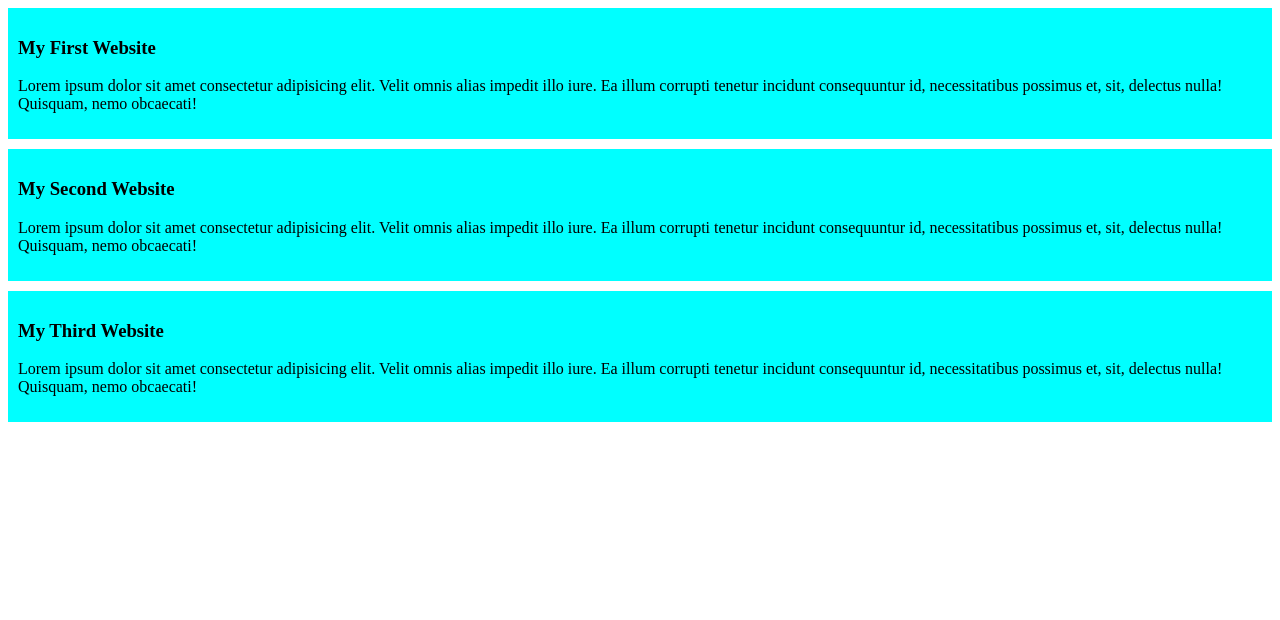
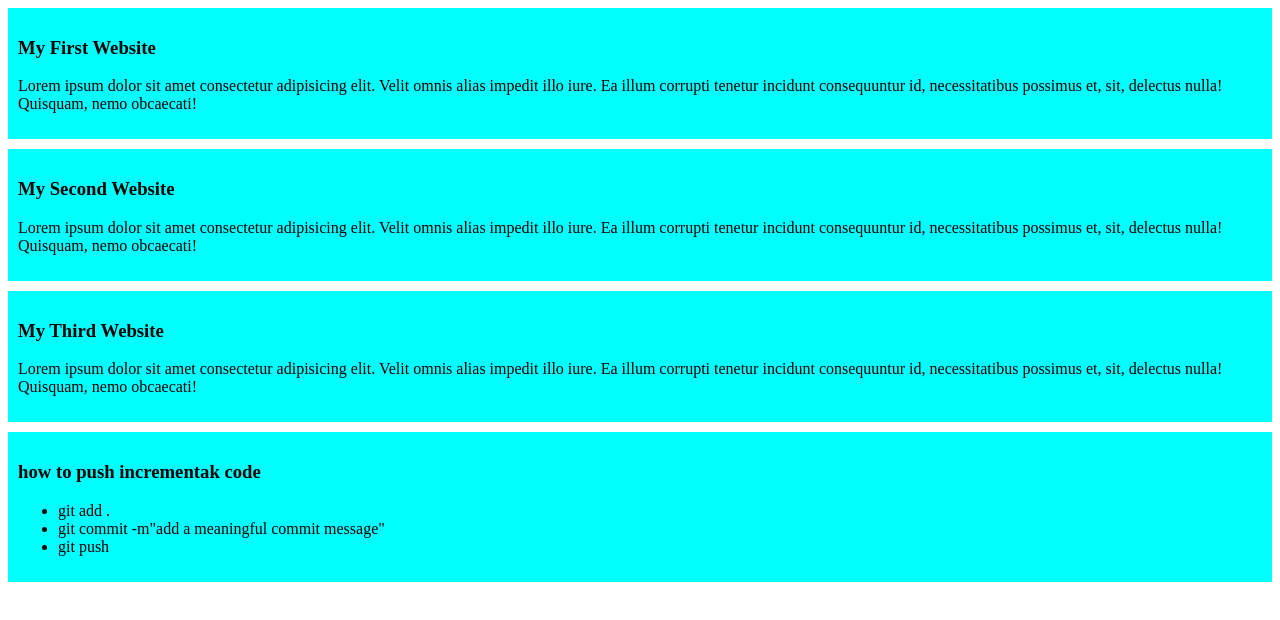
Before and after one commit to Jollypru/my-first-github-repo, a plain HTML site: page index.html in a window 1280 px wide. Drawn offline with Linux system fonts and the light colour scheme.

Commit message:
added a list to push code

```diff
--- a/index.html
+++ b/index.html
@@ -19,5 +19,13 @@
         <h3>My Third Website</h3>
         <p>Lorem ipsum dolor sit amet consectetur adipisicing elit. Velit omnis alias impedit illo iure. Ea illum corrupti tenetur incidunt consequuntur id, necessitatibus possimus et, sit, delectus nulla! Quisquam, nemo obcaecati!</p>
     </div>
+    <div>
+        <h3>how to push incrementak code</h3>
+        <ul>
+            <li>git add .</li>
+            <li>git commit -m"add a meaningful commit message"</li>
+            <li>git push</li>
+        </ul>
+    </div>
 </body>
 </html>
```
